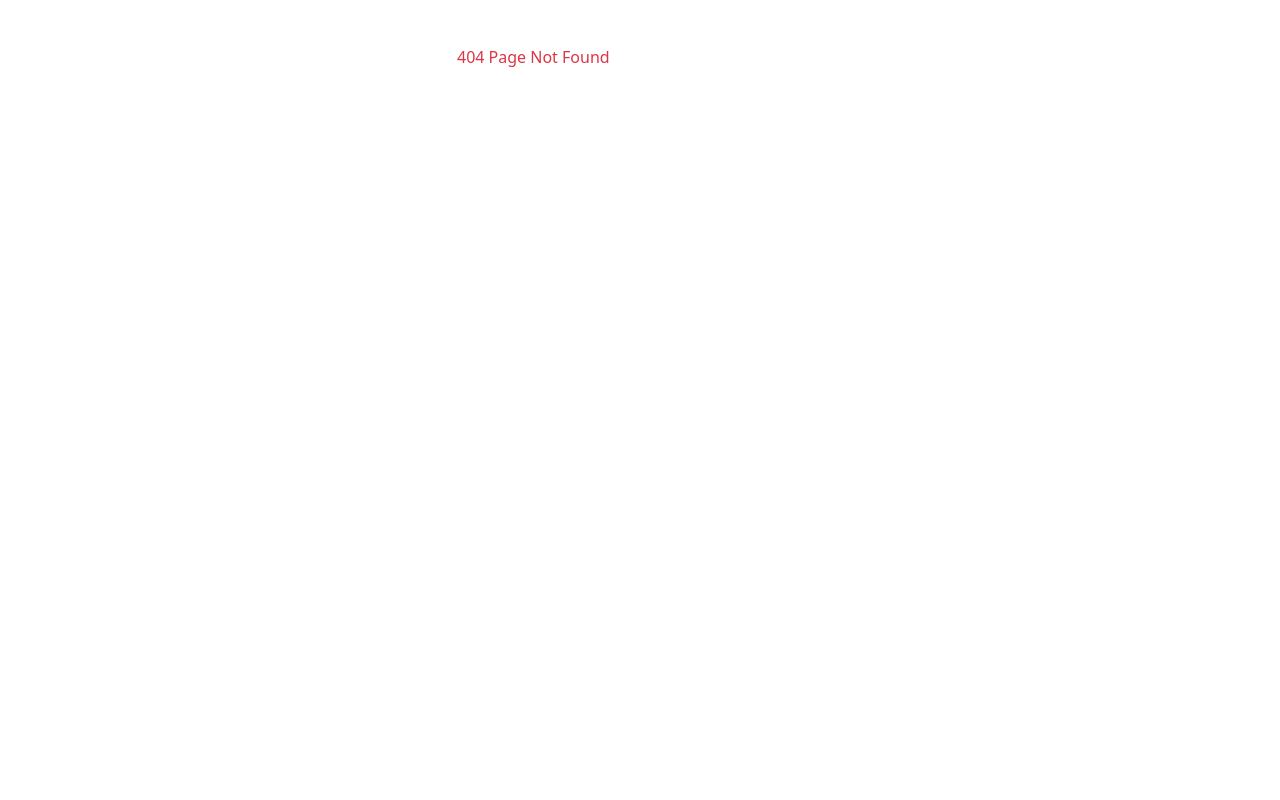
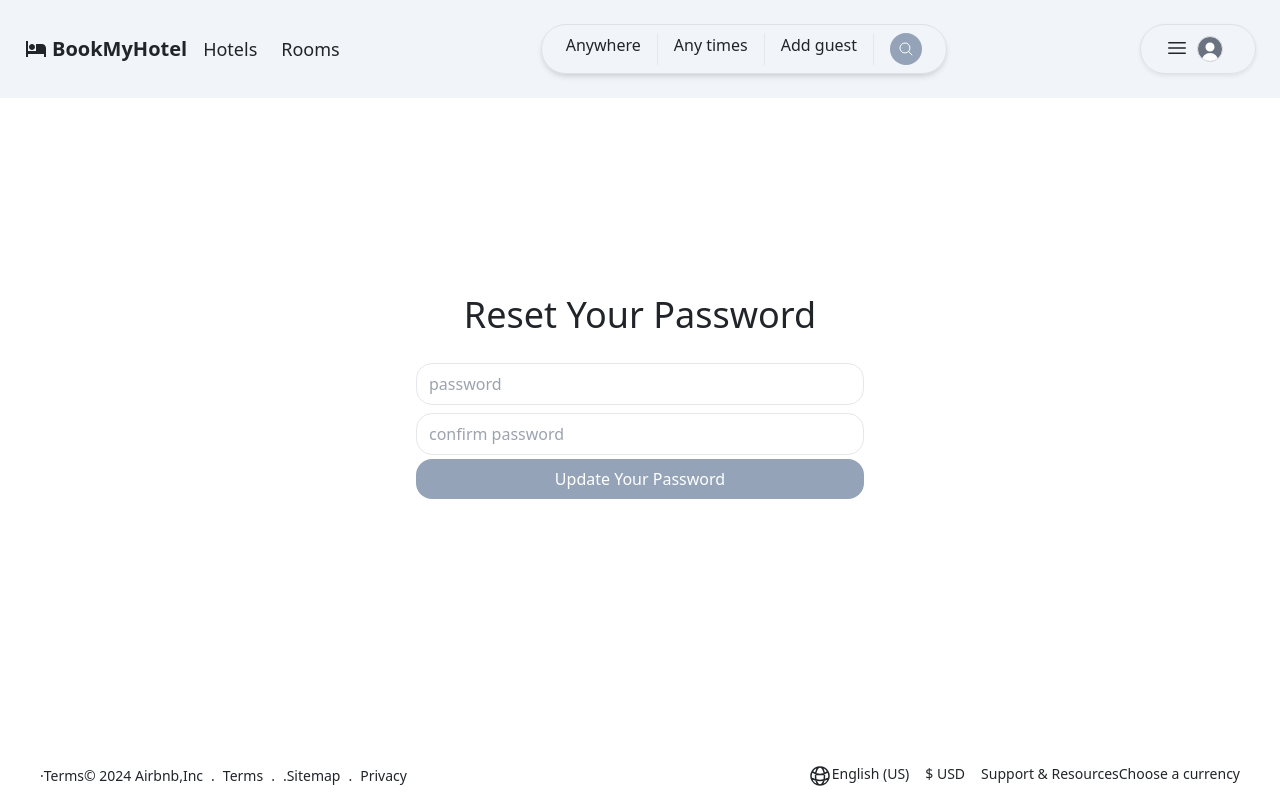
Before and after one commit to rajarya199/BookMyHotel, a React (Vite) app in the folder clientside/: page /resetpassword/1 in a window 1280 px wide. Before the commit this address had no page. Built offline with nearby package versions, Linux system fonts and the light colour scheme.

Commit message:
forget ,reset password

```diff
--- a/clientside/src/MyRoute.jsx
+++ b/clientside/src/MyRoute.jsx
@@ -21,6 +21,8 @@ import Users from './admin/Users';
 import ManageHotel from './admin/ManageHotel';
 import ManageRoom from './admin/ManageRoom';
 import ManageBooking from './admin/ManageBooking';
+import ForgetPassword from './pages/ForgetPassword';
+import ResetPassword from './pages/ResetPassword';
 const MyRoute = () => {
   return (
     <Router>
@@ -35,6 +37,8 @@ const MyRoute = () => {
                 <Route path='hoteldetails/:hotelId' element={<HotelDetail/>}/>
                 <Route path='roomdetails/:roomId' element={<RoomDetail/>}/>
                 <Route path='/confirmbooking/:bookingId' element={<ConfirmBooking/>}/>
+                <Route path='/forgetpassword' element={<ForgetPassword/>}/>
+                <Route path='/resetpassword/:token' element={<ResetPassword/>}/>
             </Route>
             <Route path='/' element={<ClientRoute/>}>
               <Route path='/profile' element={<Profile/>}/>
--- a/clientside/src/auth/index.js
+++ b/clientside/src/auth/index.js
@@ -62,3 +62,18 @@ export const signout = (next) => {
         });
     }
   };
+
+  //
+  export const resetPassword = (token,user) => {
+    return axios.put(`${API}/resetpassword/${token}`, user, {
+      headers: {
+        Accept: 'application/json',
+        'Content-Type': 'application/json',
+      },
+    })
+    .then(response => response.data)
+    .catch(error => {
+      console.error(error);
+      throw error;
+    });
+  };
--- /dev/null
+++ b/clientside/src/pages/ForgetPassword.jsx
@@ -0,0 +1,58 @@
+import React from 'react'
+import { useState } from 'react'
+import axios  from 'axios'
+import { API } from '../config'
+import { Link ,useNavigate} from 'react-router-dom'
+
+const ForgetPassword = () => {
+    const navigate=useNavigate()
+
+    const[email,setEmail]=useState('')
+    const[redirect,setRedirect]=useState(false)
+    const handleSubmit=async(e)=>{
+        e.preventDefault()
+
+        try{
+            const config={
+                headers: {
+                    Accept: 'application/json',
+                    'Content-Type': 'application/json',
+                  }
+            }
+            await axios.post(`${API}/forgetpassword`,{email}, config )
+            setEmail('')
+            setRedirect(true)
+
+        }
+        catch(err){
+            console.log(err)
+        }
+    }
+    const redirectHome=()=>{
+        if(redirect){
+            return navigate('/')
+        }
+    }
+  return (
+    <>
+         <div className='mt-4 grow flex items-center justify-around'>
+        <div className='mb-32'>
+        <h1 className="text-4xl text-center mb-4">Forget Password</h1>
+        {redirectHome()}
+    <form  className='max-w-md mx-auto ' >
+        <input type="email"
+         placeholder="your@email.com"
+          value={email}
+          onChange={e=>setEmail(e.target.value)}
+         />
+        <button className='primary p-2 w-full text-white rounded-2xl bg-slate-400' onClick={handleSubmit}> Send Password Reset Link</button>
+    </form>
+        </div>
+    </div>
+
+
+    </>
+  )
+}
+
+export default ForgetPassword
--- a/clientside/src/pages/Login.jsx
+++ b/clientside/src/pages/Login.jsx
@@ -66,10 +66,18 @@ const handleSubmit=e=>{
 
         />
         <button className='primary p-2 w-full text-white rounded-2xl bg-slate-400' onClick={handleSubmit}>Login</button>
+
         <div className='text-center py-2 text-gray-500'>
-            Don't have an account yet?
+            Don't have an account yet? &nbsp;
             <Link  className='underline text-black' to={'/register'}>
-         Register Now
+          Register Now
+        </Link>
+
+
+        </div>
+        <div className='text-center  text-gray-500'>
+            <Link  className=' text-black' to={'/forgetpassword'}>
+                Forget  Your Password?
         </Link></div>
 
     </form>
--- /dev/null
+++ b/clientside/src/pages/ResetPassword.jsx
@@ -0,0 +1,99 @@
+import React from 'react'
+import { useState } from 'react'
+import { useParams } from 'react-router-dom'
+import { Link,useNavigate } from 'react-router-dom'
+import { resetPassword } from '../auth'
+import { API } from '../config'
+const ResetPassword = () => {
+  const params=useParams()
+    const navigate=useNavigate()
+  const[values,setValues]=useState({
+    password:'',
+    cpassword:'',
+    success:false,
+    error:'',
+    redirect:false
+
+  })
+  const{password,error,success,cpassword,redirect}=values
+
+  const handleChange=mydata=>event=>{
+    setValues({...values,error:false,[mydata]:event.target.value})
+  }
+
+
+  const handleSubmit= async e=>{
+    e.preventDefault()
+    setValues({...values})
+    const id=params.token
+
+resetPassword(id,{password})
+.then(data=>{
+  if(data.error){
+      setValues({...values,error:data.error})
+  }
+  else{
+    setValues({...values,password:'',success:true,cpassword:'',redirect:true})
+
+  }
+})
+
+
+}
+  //to show error msg
+  const showError=()=>(
+
+   error &&
+   <div className="alert alert-danger">
+    {error}
+   </div>
+)
+
+// to show success msg
+const showSuccess=()=>(
+    success &&
+    <div className='alert alert-success'>
+       Password has been changed
+    </div>
+)
+
+const redirectPage=()=>{
+  if(redirect){
+      return navigate('/signin')
+  }
+}
+
+  return (
+    <>
+     <div className='mt-4 grow flex items-center justify-around'>
+    <div className='mb-32'>
+    <h1 className="text-4xl text-center mb-4">Reset Your Password</h1>
+    {showError()}
+    {showSuccess()}
+    {redirectPage()}
+
+<form  className='max-w-md mx-auto  '  >
+
+    <input type="password"
+    placeholder='password'
+    onChange={handleChange('password')} value={password}
+
+    />
+     <input type="password"
+    placeholder='confirm password'
+    onChange={handleChange('cpassword')} value={cpassword}
+
+    />
+
+    <button className='primary primary p-2 w-full text-white rounded-2xl bg-slate-400'
+    onClick={handleSubmit}
+    >Update Your Password</button>
+
+
+</form>
+    </div>
+</div></>
+  )
+}
+
+export default ResetPassword
```
Also changed, not shown: 2 other files (tests, documents, lock files or other folders).
